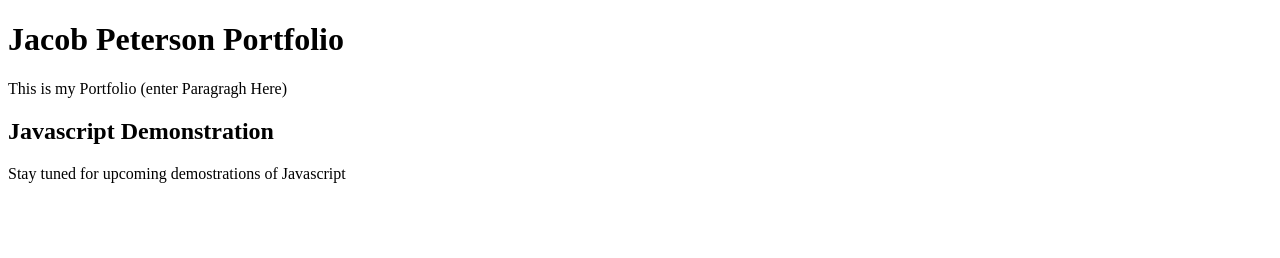
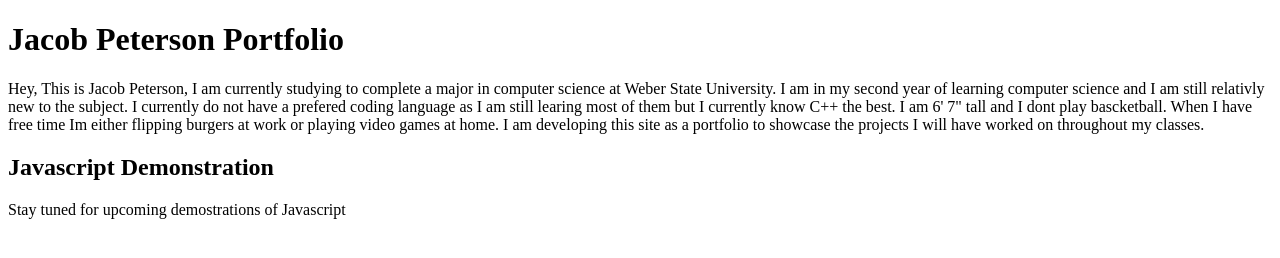
Before and after one commit to acobja/acobja.github.io, a plain HTML site: page index.html in a window 1280 px wide. Drawn offline with Linux system fonts and the light colour scheme.

Commit message:
Finished Writing the about me paragragh

```diff
--- a/index.html
+++ b/index.html
@@ -7,7 +7,7 @@
 </head>
 <body>
     <h1>Jacob Peterson Portfolio</h1>
-    <p>This is my Portfolio (enter Paragragh Here)</p>
+    <p>Hey, This is Jacob Peterson, I am currently studying to complete a major in computer science at Weber State University. I am in my second year of learning computer science and I am still relativly new to the subject. I currently do not have a prefered coding language as I am still learing most of them but I currently know C++ the best. I am 6' 7" tall and I dont play bascketball. When I have free time Im either flipping burgers at work or playing video games at home. I am developing this site as a portfolio to showcase the projects I will have worked on throughout my classes.</p>
     <h2>Javascript Demonstration</h2>
     <p>Stay tuned for upcoming demostrations of Javascript</p>
 </body>
```
